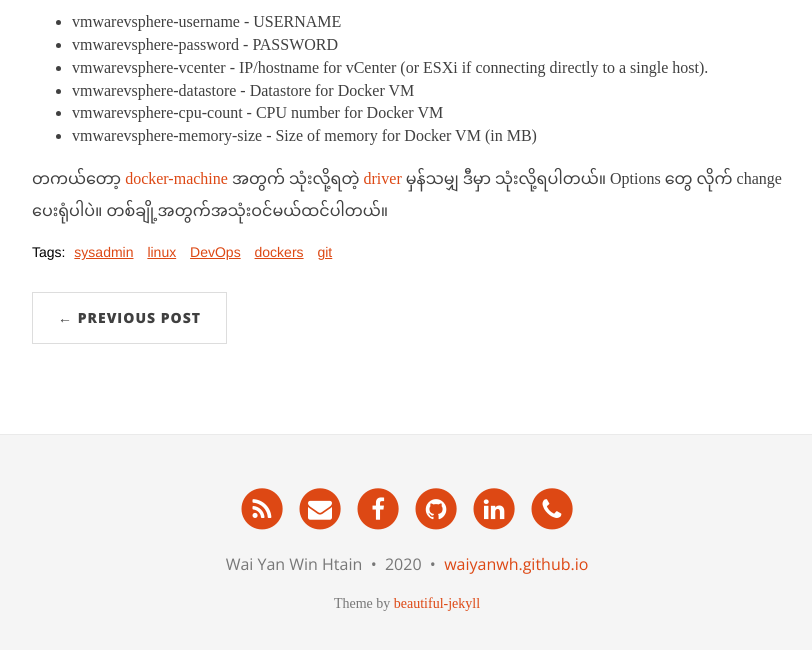
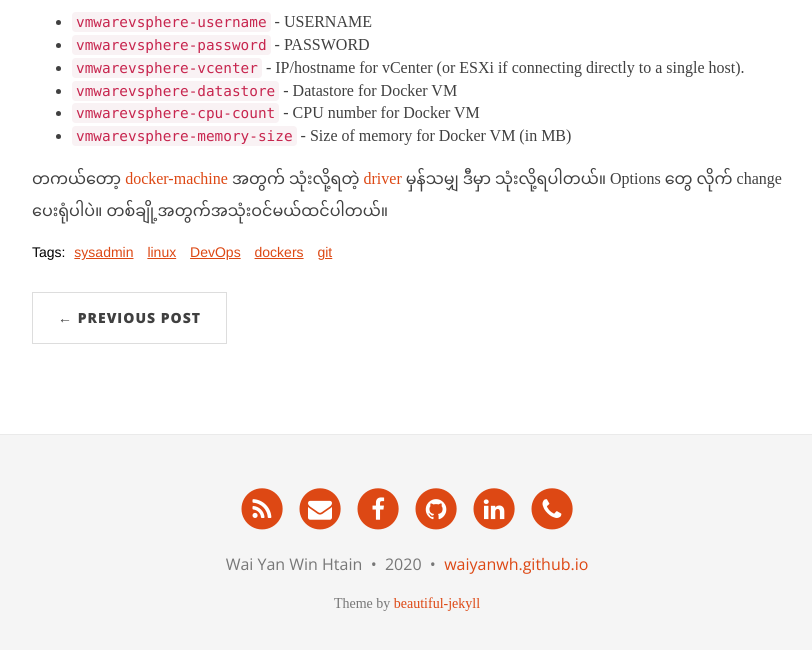
Before and after one commit to waiyanwh/waiyanwh.github.io, a Jekyll site: the page built from _posts/2020-02-14-Gitlab-Runner-Autoscaling-with-VMware-vSphere.md, in a window 1280 px wide and 900 px high, scrolled down 698 px, cut to the strip 247-897 px from the top of the window. Shown: the whole strip, without its empty margins (233-1045 px from the left). Built offline with Jekyll 4.4.1, drawn with Linux system fonts in a browser that asks for light colours; nearby versions of some CDN libraries; some web fonts are replaced; comment, search, counter and statistics services are not loaded.

Commit message:
Format post

```diff
--- a/_posts/2020-02-14-Gitlab-Runner-Autoscaling-with-VMware-vSphere.md
+++ b/_posts/2020-02-14-Gitlab-Runner-Autoscaling-with-VMware-vSphere.md
@@ -15,11 +15,11 @@ tags: [sysadmin, linux, DevOps, dockers, git]
 ***config.toml***
 <script src="https://gist.github.com/waiyanwh/c2ef08311a58661ebbc4baf97f675f14.js"></script>
 
-* vmwarevsphere-username - USERNAME
-* vmwarevsphere-password - PASSWORD
-* vmwarevsphere-vcenter - IP/hostname for vCenter (or ESXi if connecting directly to a single host).
-* vmwarevsphere-datastore - Datastore for Docker VM
-* vmwarevsphere-cpu-count -  CPU number for Docker VM
-* vmwarevsphere-memory-size - Size of memory for Docker VM (in MB)
+* `vmwarevsphere-username` - USERNAME
+* `vmwarevsphere-password` - PASSWORD
+* `vmwarevsphere-vcenter` - IP/hostname for vCenter (or ESXi if connecting directly to a single host).
+* `vmwarevsphere-datastore` - Datastore for Docker VM
+* `vmwarevsphere-cpu-count` -  CPU number for Docker VM
+* `vmwarevsphere-memory-size` - Size of memory for Docker VM (in MB)
 
 တကယ်တော့ [docker-machine](https://docs.docker.com/v17.09/machine/overview/) အတွက် သုံးလို့ရတဲ့ [driver](https://docs.docker.com/v17.09/machine/drivers/) မှန်သမျှ ဒီမှာ သုံးလို့ရပါတယ်။ Options တွေ လိုက် change ပေးရုံပါပဲ။ တစ်ချို့အတွက်အသုံးဝင်မယ်ထင်ပါတယ်။
```
